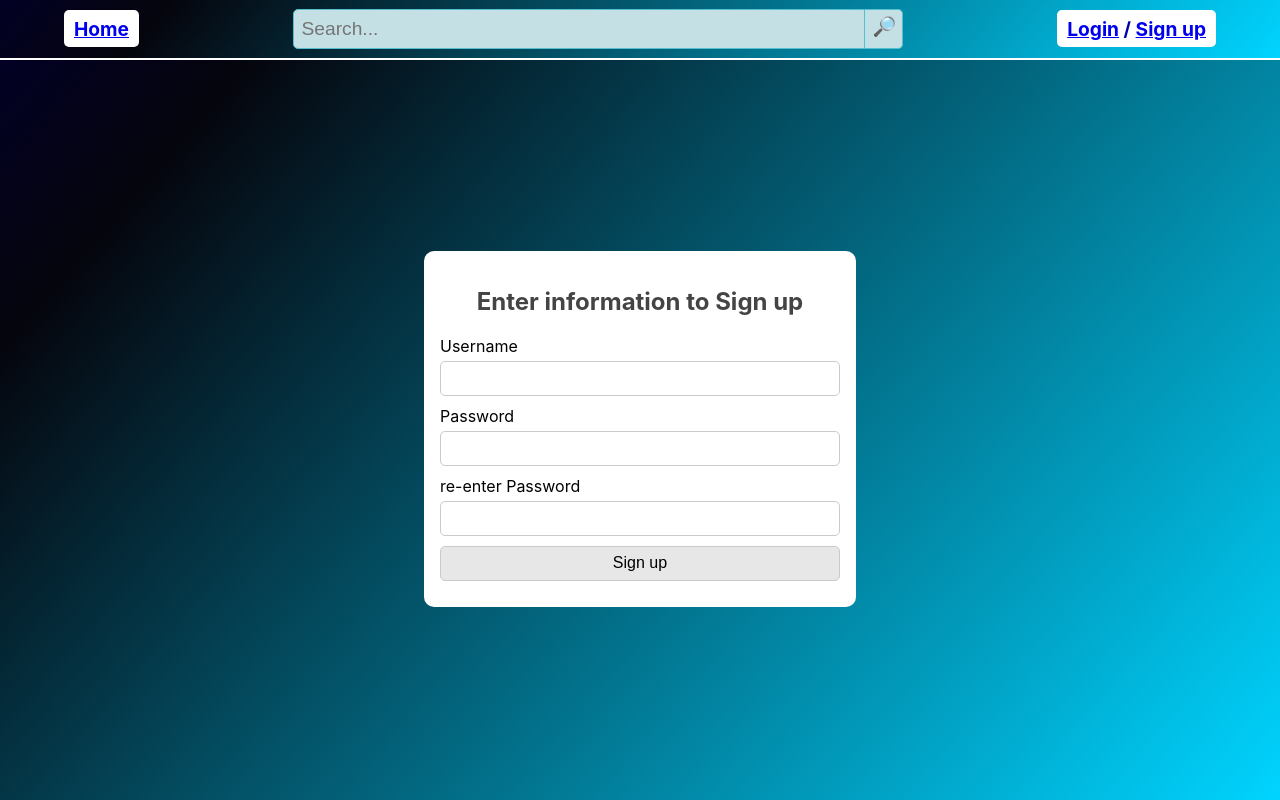
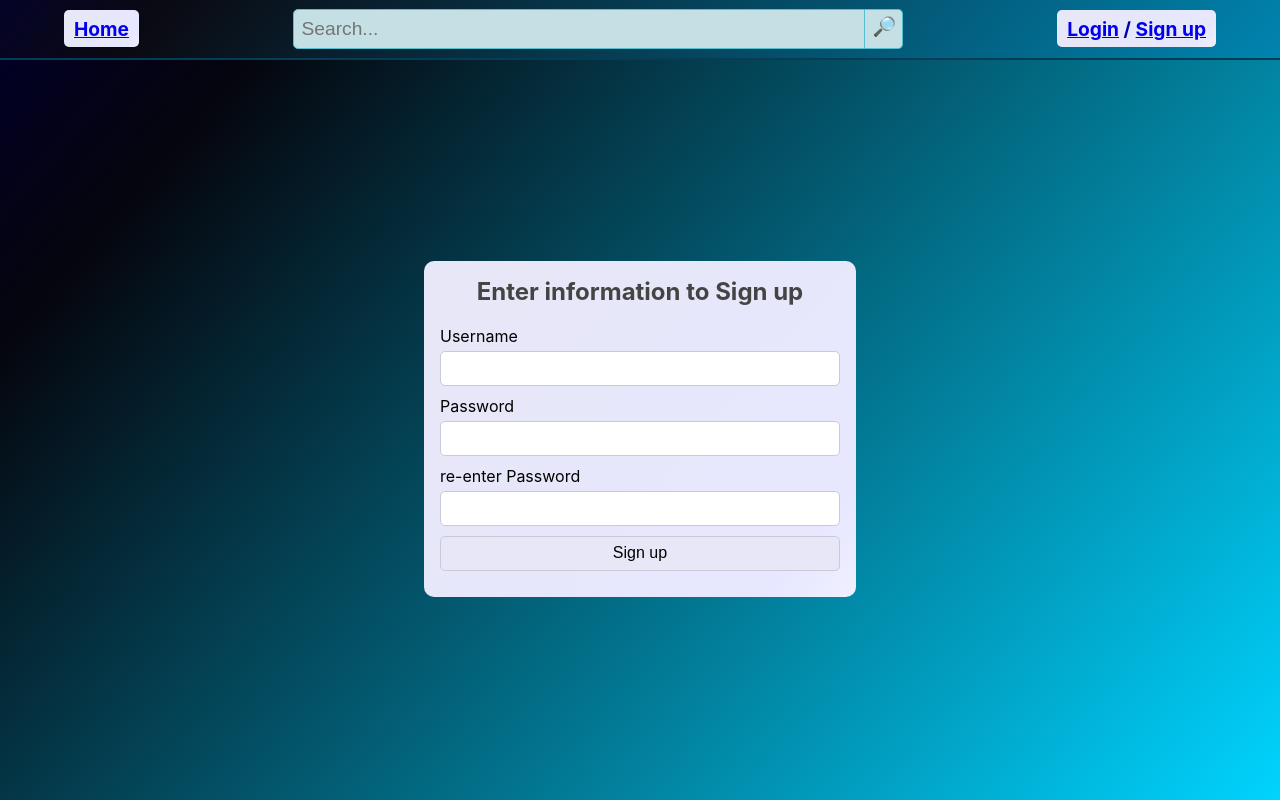
Before and after one commit to Luislfdms/Project1-COP4331C, a React (Create React App) app in the folder front-end/: page /signup in a window 1280 px wide. Built offline with nearby package versions, Linux system fonts and the light colour scheme.

Commit message:
update styling

```diff
--- a/front-end/src/App.css
+++ b/front-end/src/App.css
@@ -2,6 +2,7 @@
   display: flex;
   flex-direction: column;
   min-height: 100vh;
+  --fg-gradient: linear-gradient(131deg, #e7e7f7 0%, #e7e7ff 87%, #f0f0ff 100%);
 }
 
 .App {
@@ -9,7 +10,7 @@
   padding: 1em min(1em, calc((100vw - 400px) / 2));
   text-align: center;
   background: rgb(2,0,36);
-  background: linear-gradient(131deg, rgba(2,0,36,1) 0%, rgba(5,5,13,1) 13%, rgba(0,212,255,1) 100%);
+  background: linear-gradient(131deg, rgb(2,0,36) 0%, rgb(5,5,13) 13%, rgb(0,212,255) 100%);
   flex-grow: 1;
   display: flex;
   flex-direction: column;
@@ -17,8 +18,9 @@
 .Navbar {
   display: flex;
   background: rgb(2,0,36);
-  background: linear-gradient(131deg, rgba(2,0,36,1) 0%, rgba(5,5,13,1) 13%, rgba(0,212,255,1) 100%);
-  border-bottom: solid 2px white;
+  background: linear-gradient(131deg, rgb(5,3,39) 0%, rgb(10,10,18) 13%, rgb(0,132,175) 100%);
+  border-bottom: solid rgb(5,60,86) 2px;
+  /* border-image: linear-gradient(0deg, rgb(0,132,175), #0000); */
   justify-content: space-between;
   font-weight: bold;
   font-size: 1.2em;
@@ -36,6 +38,7 @@
   height: 23px;
   padding: 7px 10px;
   background-color: #fff;
+  background: var(--fg-gradient);
   color: #00a;
   border-radius: 5px;
 }
@@ -102,7 +105,15 @@ button, input[type="submit"], input[type="button"] {
   border-radius: 8px;
   cursor: pointer;
   font-size: 1em;
-  background-color: #e7e7e7;
+  background-color: #e7e7f7;
+}
+input, button {
+  border: 1px solid #cacad7;
+}
+button:hover, input[type="submit"]:hover, input[type="button"]:hover, .search-button:not(:disabled):hover,
+button:focus, input[type="submit"]:focus, input[type="button"]:focus, .search-button:not(:disabled):focus {
+  background-color: #ddf;
+  border-color: #c0c0df;
 }
 input[type="submit"] {
   transition: background-color .2s, color .2s, border-color .2s;
@@ -112,13 +123,19 @@ button.primary, input[type="submit"].primary {
   color: white;
   border-color: #04607f;
 }
-input, button {
-  border: 1px solid #cacaca;
+button.primary:hover, input[type="submit"].primary:hover,
+button.primary:focus, input[type="submit"].primary:focus {
+  background-color: #168;
+  border-color: #057;
 }
 button.destructive {
   color: #a00;
   background-color: #ffe7e7;
   border-color: #ffcaca;
+}
+button.destructive:hover, button.destructive:focus {
+  background-color: #fdd;
+  border-color: #fbb;
 }
 button:disabled {
   cursor: default;
@@ -134,6 +151,7 @@ button.destructive:disabled {
   margin: auto;
   text-align: center;
   background-color: white;
+  background: var(--fg-gradient);
   padding: 1em;
   border-radius: 10px;
 }
@@ -156,9 +174,11 @@ button.destructive:disabled {
 }
 .form input.invalid {
   border-color: red;
+  background: #fff7f7;
 }
 .App .form .likely-invalid > * {
   border-color: orange;
+  background: #fffaf7;
 }
 .form > input:last-child, .form > button:last-child {
   margin-bottom: 0;
@@ -183,16 +203,19 @@ button.secondary {
 }
 
 .error {
+  border: solid #fcc 1px;
   color: #700;
   background-color: #fdd;
   padding: 1em;
 }
 .pending {
+  border: solid #eee 1px;
   padding: 1em;
   font-style: italic;
   background-color: #fff;
 }
 .ephemeral {
+  border: solid #ddd 1px;
   background-color: #f7f7f7;
   padding: 1em;
   font-style: italic;
@@ -202,6 +225,12 @@ button.secondary {
   margin: auto;
 }
 
+.contact-list {
+  background: rgb(5,3,39);
+  background: linear-gradient(131deg, rgb(22,20,46) 0%, rgb(25,25,33) 13%, rgb(0,132,175) 100%);
+  border-radius: 20px;
+  padding: 1em 0;
+}
 .contact-list-buttons-fix {
   height: 1em;
 }
@@ -219,8 +248,12 @@ button.secondary {
     height: 3em;
   }
 }
-.contact-list-title, .contact-preview h2 {
+.contact-list-title, h2:first-child {
   margin-top: 0;
+}
+.contact-list-title {
+  /* eef. */
+  color: #eef;
 }
 .contact-list-body {
   display: flex;
@@ -231,8 +264,10 @@ button.secondary {
 }
 .contact-preview {
   background-color: white;
+  background: var(--fg-gradient);
   width: 25em;
   padding: 1em;
+  border-radius: 1em;
 }
 .contact-preview p {
   font-size: 1.1em;
```
Also changed, not shown: 6 other files (tests, documents, lock files or other folders).
